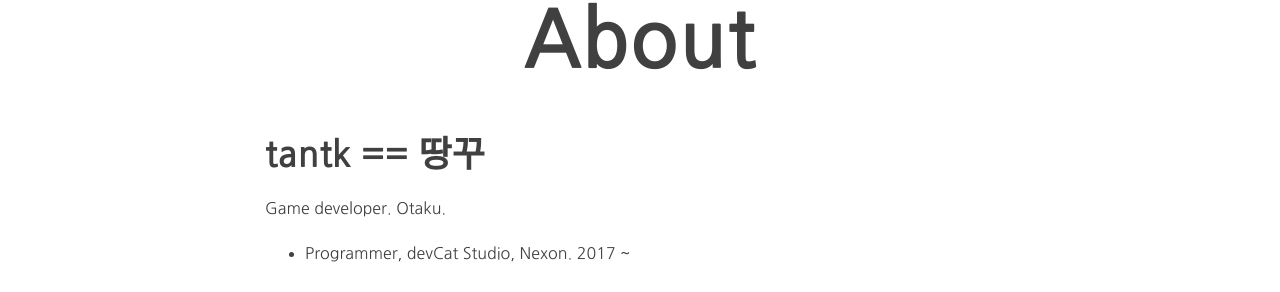
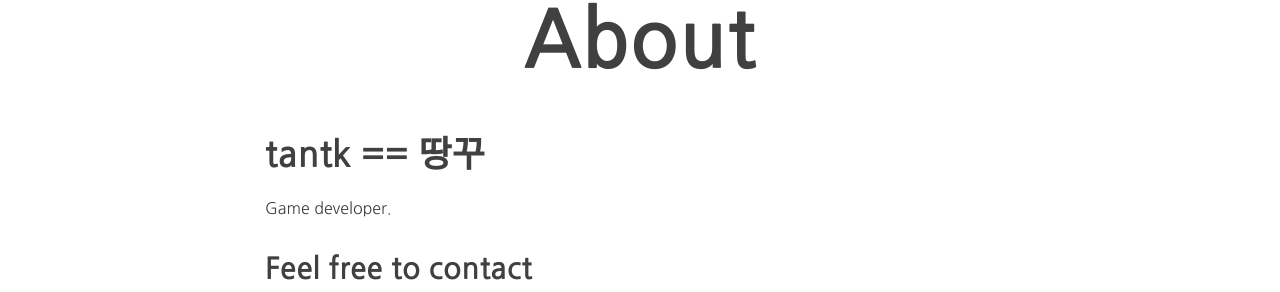
Before and after one commit to o-tantk/o-tantk.github.io, a plain HTML site: page about/index.html in a window 1280 px wide. Shown: the part 153-445 px from the top of the page. Drawn offline with nearby package versions, Linux system fonts and the light colour scheme.

Commit message:
이력 수정

```diff
--- a/about/index.html
+++ b/about/index.html
@@ -129,11 +129,7 @@
 
 <h1 id="tantk-땅꾸:6083a88ee3411b0d17ce02d738f69d47">tantk == 땅꾸</h1>
 
-<p>Game developer. Otaku.</p>
-
-<ul>
-<li>Programmer, devCat Studio, Nexon. 2017 ~</li>
-</ul>
+<p>Game developer.</p>
 
 <h2 id="feel-free-to-contact:6083a88ee3411b0d17ce02d738f69d47">Feel free to contact</h2>
 
```
